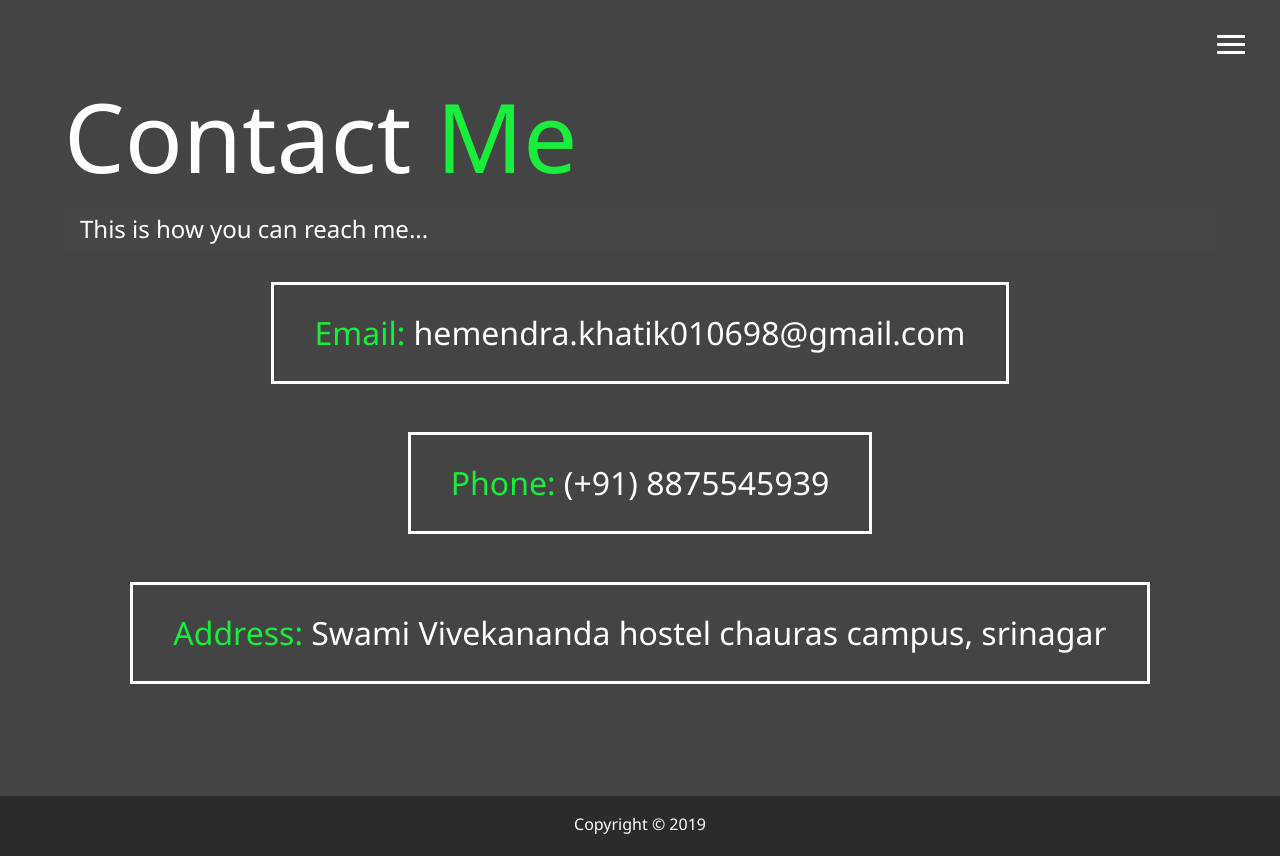
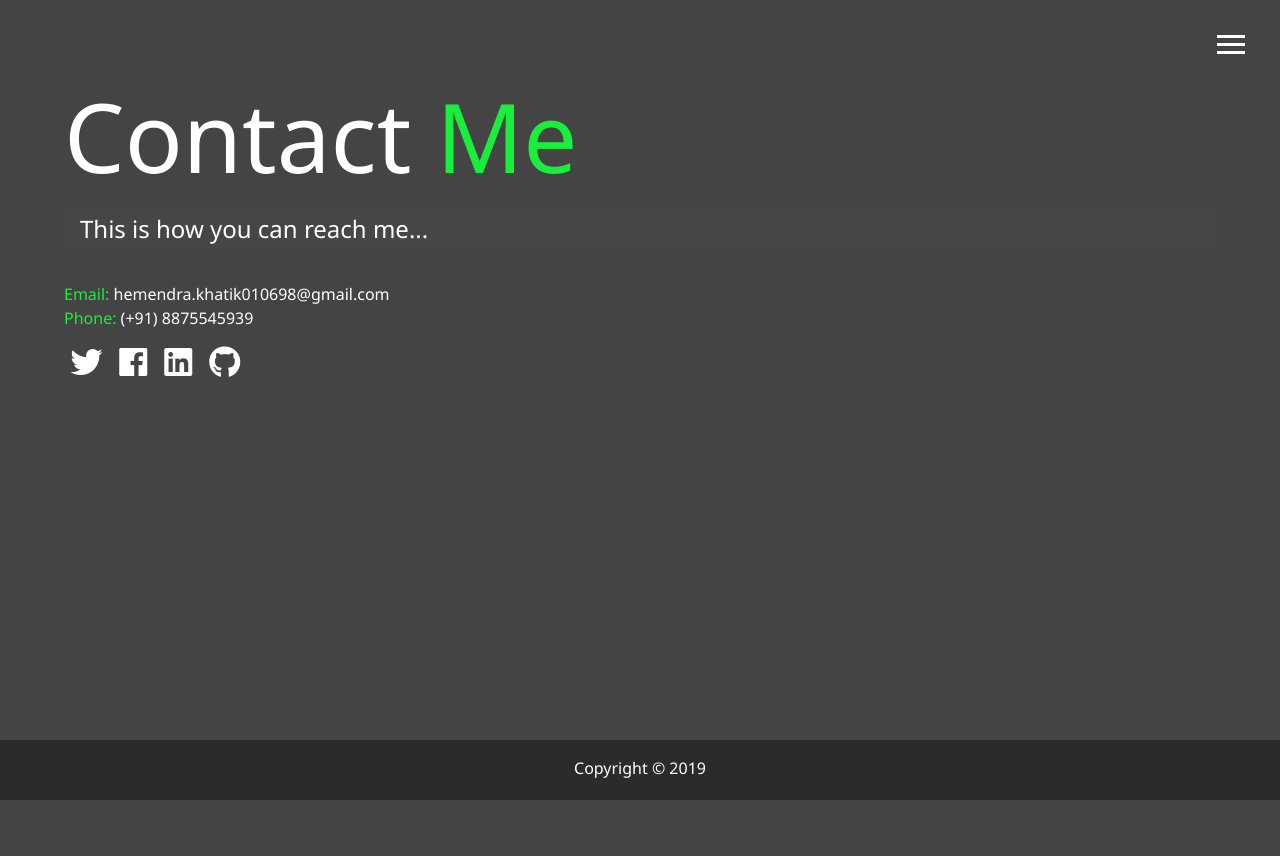
Before and after one commit to HemendraKhatik/Portfolio, a plain HTML site: page contact.html in a window 1280 px wide. After the commit the page ends 800 px from the top, so only its background shows below. Drawn offline with Linux system fonts and the light colour scheme.

Commit message:
Update contact.html

```diff
--- a/contact.html
+++ b/contact.html
@@ -57,16 +57,23 @@
     <h2 class="sm-heading">
       This is how you can reach me...
     </h2>
-    <div class="boxes">
-      <div>
-        <span class="text-secondary">Email: </span> hemendra.khatik010698@gmail.com
-      </div>
-      <div>
-        <span class="text-secondary">Phone: </span> (+91) 8875545939
-      </div>
-      <div>
-        <span class="text-secondary">Address: </span> Swami Vivekananda hostel chauras campus, srinagar
-      </div>
+    <div class="box">
+        <span class="text-secondary">Email: </span> hemendra.khatik010698@gmail.com<br>
+        <span class="text-secondary">Phone: </span> (+91) 8875545939<br>
+        <div class="icons">
+            <a href="https://twitter.com/Hemu_111">
+                <i class="fab fa-twitter fa-2x"></i>
+            </a>
+            <a href="https://www.facebook.com/AamChora">
+                <i class="fab fa-facebook fa-2x"></i>
+            </a>
+            <a href="https://www.linkedin.com/in/hemendrakhatik/">
+                <i class="fab fa-linkedin fa-2x"></i>
+            </a>
+            <a href="https://github.com/HemendraKhatik/">
+                <i class="fab fa-github fa-2x"></i>
+            </a>
+        </div>
     </div>
   </main>
 
```
